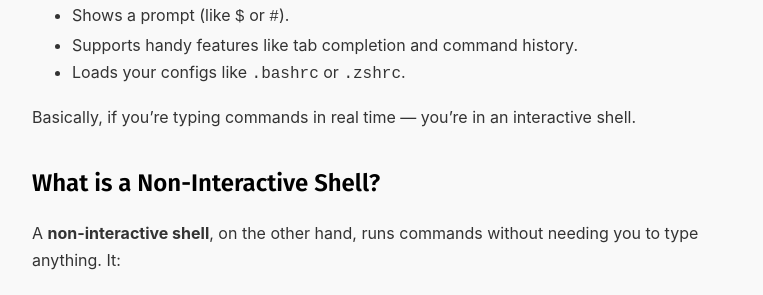
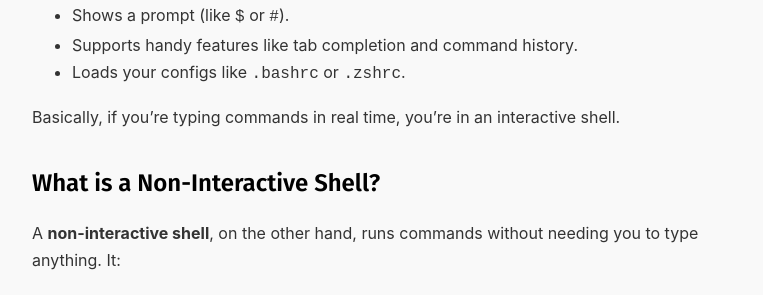
Before and after one commit to srideviblogs/srideviblogs.github.io, a Jekyll site: the page built from _posts/2025-07-30-linux-user-setup.md, in a window 1280 px wide and 900 px high, scrolled down 814 px. Shown: the part 153-448 px from the top of the window, without its empty margins (113-876 px from the left). Built offline with Jekyll 4.4.1, drawn with Linux system fonts in a browser that asks for light colours.

Commit message:
Update 2025-07-30-linux-user-setup.md

```diff
--- a/_posts/2025-07-30-linux-user-setup.md
+++ b/_posts/2025-07-30-linux-user-setup.md
@@ -8,7 +8,7 @@ excerpt: "Learn the difference between interactive and non-interactive shells in
 image: /assets/images/devops.jpg
 ---
 
-<div style="background-color:#d4f4e4; color:#1b5e20; display:inline-block; padding:6px 14px; border-radius:6px; font-weight:bold; font-size:14px; margin-bottom:20px;">
+<div style="background: linear-gradient(to right, #1e3c72, #2a5298); color: #ffffff; display:inline-block; padding:6px 14px; border-radius:6px; font-weight:bold; font-size:14px; margin-bottom:20px;">
 Day 1 of 100 — DevOps Challenge
 </div>
 
@@ -31,7 +31,7 @@ An **interactive shell** is what you get when you open a terminal or SSH into a
 - Supports handy features like tab completion and command history.
 - Loads your configs like `.bashrc` or `.zshrc`.
 
-Basically, if you’re typing commands in real time — you’re in an interactive shell.
+Basically, if you’re typing commands in real time, you’re in an interactive shell.
 
 
 ## What is a Non-Interactive Shell?
```
